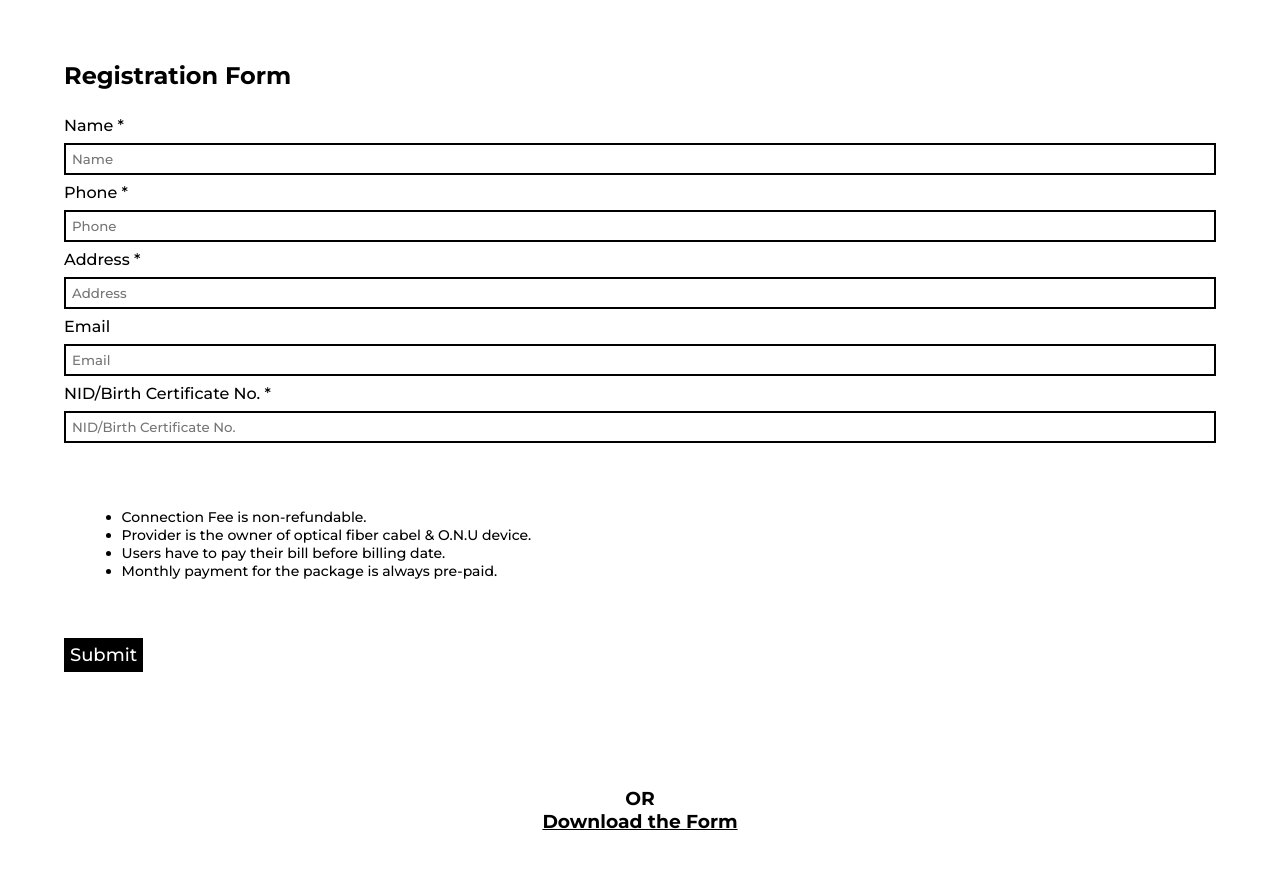
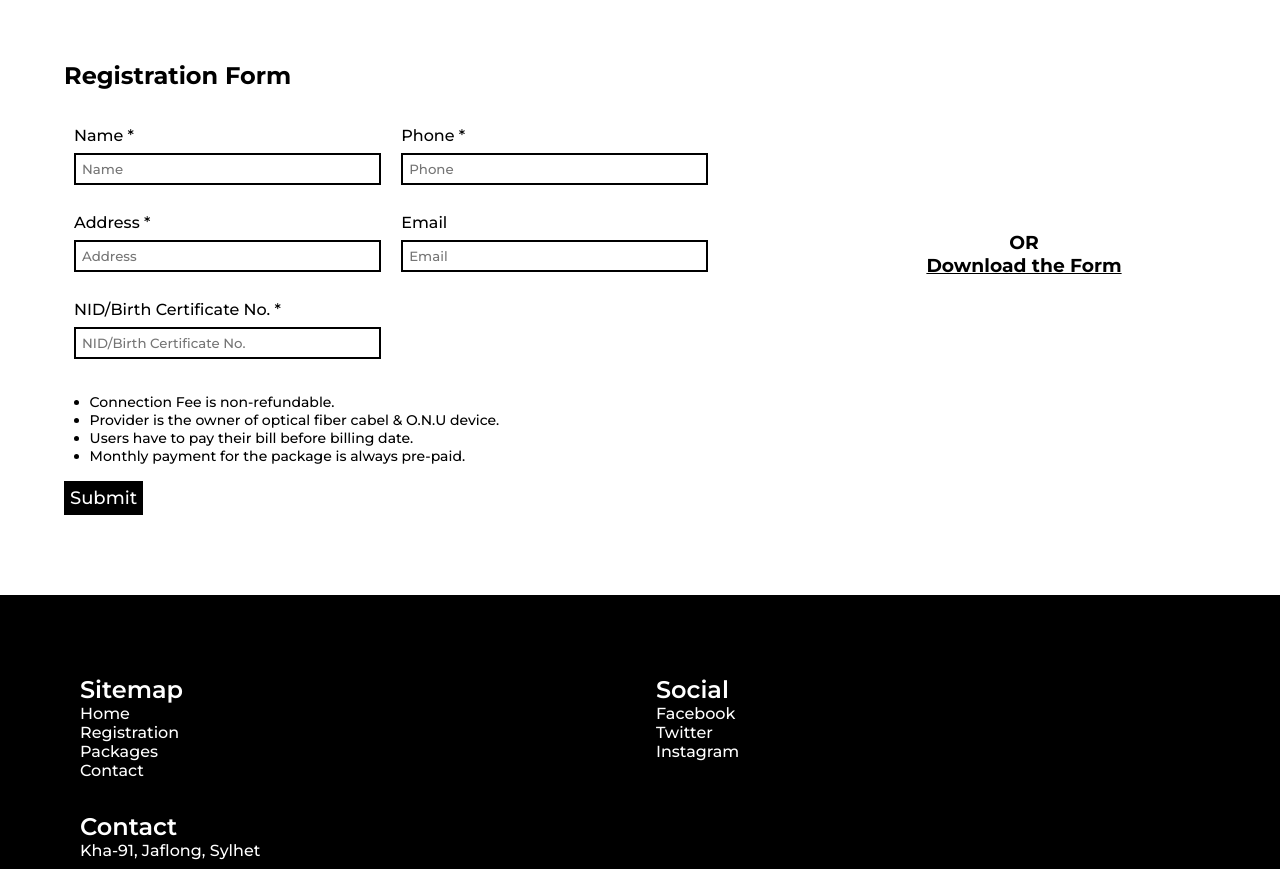
Before and after one commit to safin-sys/Itload, a plain HTML site: page reg.html in a window 1280 px wide. Shown: the part 83-952 px from the top of the page. Drawn offline with Linux system fonts and the light colour scheme.

Commit message:
reg desktop css

```diff
--- a/main.js
+++ b/main.js
@@ -97,7 +97,7 @@ $('.owl-two').owlCarousel({
         0:{
             items:1
         },
-        600:{
+        700:{
             items:2,
             margin: 30
         },
@@ -105,7 +105,7 @@ $('.owl-two').owlCarousel({
             items:3,
             margin:0
         },
-        1400:{
+        2000:{
             margin:-1000
         }
     }
--- a/reg.html
+++ b/reg.html
@@ -26,20 +26,30 @@
         <div class="form-container">
             <form action="https://docs.google.com/forms/u/0/d/e/1FAIpQLSdj_X_AxFiuDNnH80S-ytC8Fc7zOOzGwNgBFBmqTl-JYy0YTQ/formResponse" target="_self" method="POST" id="mG61Hd" jsmodel="TOfxwf Q91hve" data-response="%.@.[]]" data-first-entry="0" data-last-entry="5" data-is-first-page="true">
 
-                <label for="name">Name *</label>
-                <input type="text" name="entry.672410402" placeholder="Name" required>
+                <section>
+                    <label for="name">Name *</label><br>
+                    <input type="text" name="entry.672410402" placeholder="Name" required><br>
+                </section>
 
-                <label for="phone">Phone *</label>
-                <input type="tel" name="entry.692598886" placeholder="Phone" required>
+                <section>
+                    <label for="phone">Phone *</label><br>
+                    <input type="tel" name="entry.692598886" placeholder="Phone" required><br>
+                </section>
 
-                <label for="address">Address *</label>
-                <input type="text" name="entry.1326523723" placeholder="Address" required>
+                <section>
+                    <label for="address">Address *</label><br>
+                    <input type="text" name="entry.1326523723" placeholder="Address" required><br>
+                </section>
 
-                <label for="email">Email</label>
-                <input type="email" name="entry.459487516" placeholder="Email">
+                <section>
+                    <label for="email">Email</label><br>
+                    <input type="email" name="entry.459487516" placeholder="Email"><br>
+                </section>
 
-                <label for="nid">NID/Birth Certificate No. *</label>
-                <input type="number" name="entry.1775795306" placeholder="NID/Birth Certificate No." required>
+                <section>
+                    <label for="nid">NID/Birth Certificate No. *</label><br>
+                    <input type="number" name="entry.1775795306" placeholder="NID/Birth Certificate No." required><br>
+                </section>
 
                 <ul class="terms">
                     <li>Connection Fee is non-refundable.</li>
--- a/style/style.scss
+++ b/style/style.scss
@@ -172,9 +172,9 @@ footer {
     display: grid;
     grid-template-columns: 1fr 1fr;
     padding: 5%;
-    margin-top: 20%;
+    margin-top: 10vh;
     section {
-        margin: 5%;
+        margin: 2vh;
         label {
             color: white;
             font-size: 24px;
@@ -192,7 +192,7 @@ footer {
         grid-column: 2;
     }
     .copy {
-        margin: 10% 0 0 0;
+        margin: 2vh 0 0 0;
         text-align: center;
         color: white;
         font-size: 14px;
@@ -312,20 +312,26 @@ Desktop
 
 .form-container {
     display: flex;
-    flex-direction: column;
+    flex-wrap: wrap;
     width: 90%;
     margin: 2% auto auto auto;
     form {
-        input {
-            width: 90vw;
-            border: solid black 2px;
-            padding: 6px;
-            margin: 8px 0;
+        display: flex;
+        flex-wrap: wrap;
+        section {
+            flex-basis: 90vw;
+            input {
+                width: 100%;
+                border: solid black 2px;
+                padding: 6px;
+                margin: 8px 0;
+            }
         }
 
         .terms {
+            width: 90vw;
             font-size: 14px;
-            margin: 5% auto 5% 5%;
+            margin: 2vh auto 2vh 4vw;
         }
 
         .regsubmit {
@@ -340,9 +346,31 @@ Desktop
 
     .regdownload {
         text-align: center;
-        margin-top: 10%;
+        margin: 10% auto 0 auto;
         a {
             color: black;
         }
     }
 }
+
+@media(min-width: 768px) {
+    .form-container {
+        form {
+            width: 60vw;
+            section {
+                flex-basis: 24vw;
+                margin: 10px;
+            }
+
+            .terms {
+                margin: 2vh auto 2vh 2vw;
+            }
+
+        }
+
+
+        .regdownload {
+            width: 20vw;
+        }
+    }
+}
```
Also changed, not shown: style/style.css, 1 other file.
